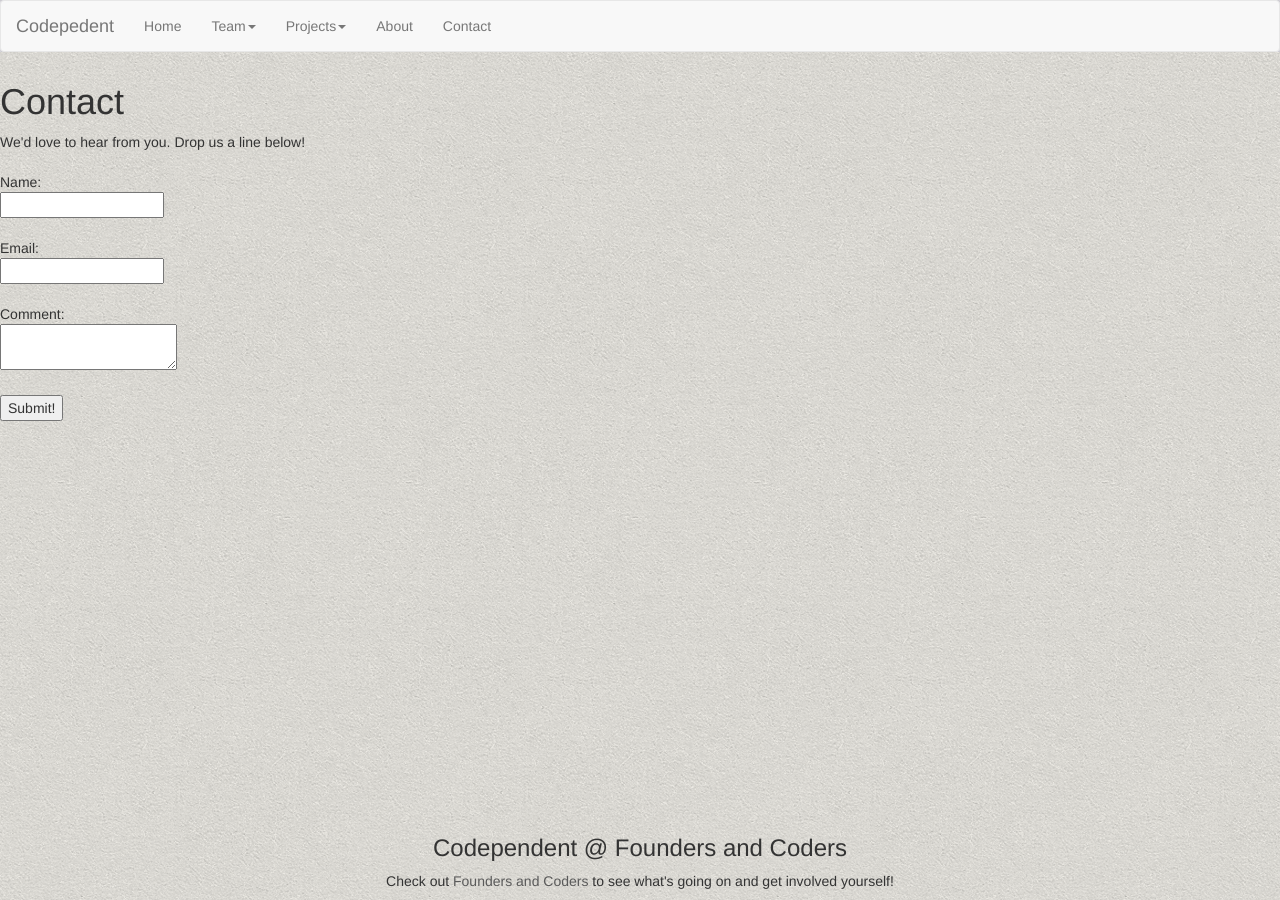
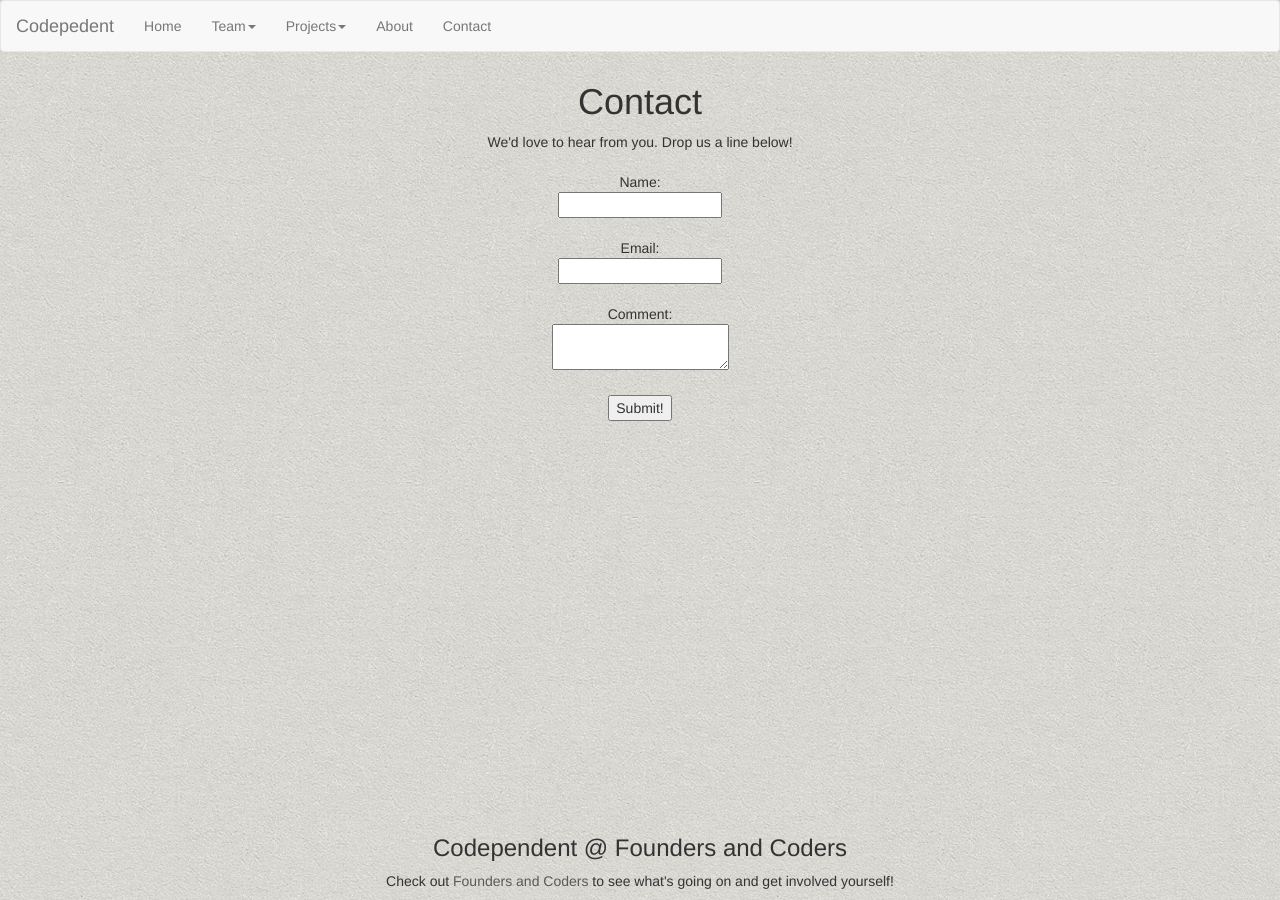
Before and after one commit to codependentfc/codependentfc.github.io, a Jekyll site: the page built from contact.md, in a window 1280 px wide. Built offline with Jekyll 4.4.1, drawn with Linux system fonts in a browser that asks for light colours; nearby versions of some CDN libraries.

Commit message:
fix most centering

```diff
--- a/_layouts/about.html
+++ b/_layouts/about.html
@@ -3,10 +3,10 @@ layout: default
 ---
 
 
-    <h1>{{page.title}}</h1>
+    <h1 class='centerMe'>{{page.title}}</h1>
 
 
-    <p>A group of aspiring developers based in London, honing our skills with Founders and Coders.
+    <p class='centerMe'>A group of aspiring developers based in London, honing our skills with Founders and Coders.
     Our team formed in January 2015 and has been working together for <script>document.write(teamDate)</script> days.
     </p>
 
--- a/_layouts/contact.html
+++ b/_layouts/contact.html
@@ -3,16 +3,16 @@ layout: default
 ---
 
 
-    <h1>{{page.title}}</h1>
+    <h1 class='centerMe'>{{page.title}}</h1>
 
 
 
 
-    <p>We'd love to hear from you. Drop us a line below!
-    </p>
+    <p class='centerMe'>We'd love to hear from you. Drop us a line below!</p>
 
 {{content}}
-<div id='form-div'>
+
+<div class='centerMe'>
   <form id='form' action="https://getsimpleform.com/messages?form_api_token=d6b14068281668c202665854ccd78036" method="post">
 
     <input type='hidden' name='redirect_to' value='http://codependentfc.github.io/thankyou/' />
--- a/css/main.css
+++ b/css/main.css
@@ -221,7 +221,8 @@ body {
   color: white;
 }
 
-#form-div {
+.centerMe {
   margin-left: auto
   margin-right: auto;
+  text-align: center;
 }
```
Also changed, not shown: _layouts/profiles.html (+9 -11 lines).
